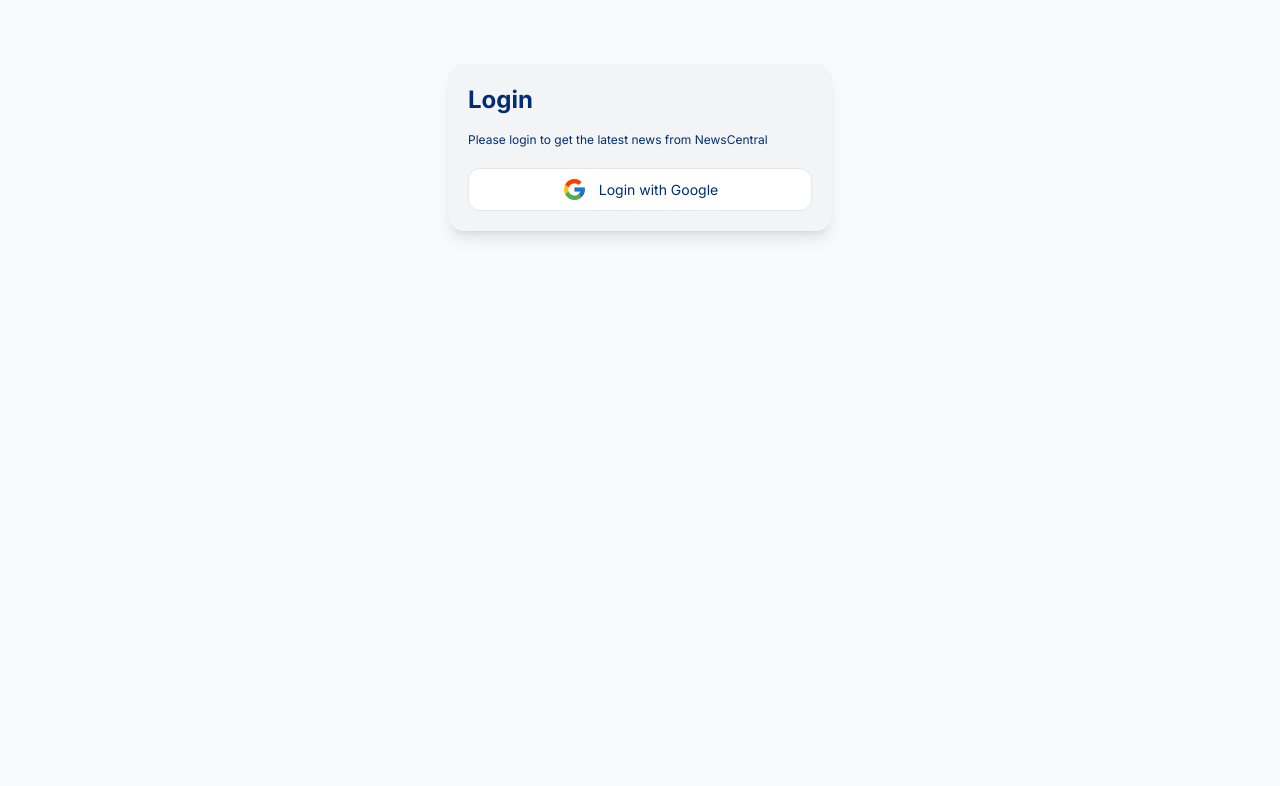
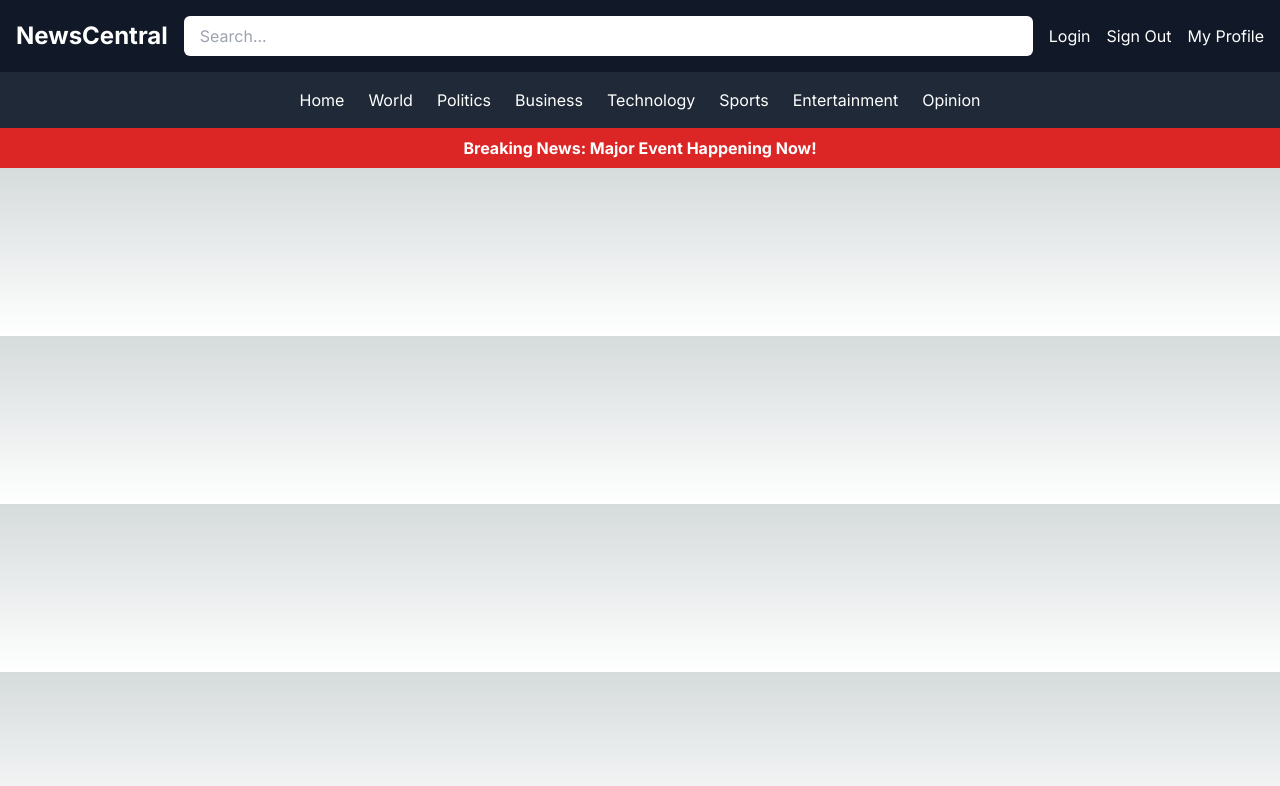
Before and after one commit to shubham704/news-central, a Next.js app: page /main-page in a window 1280 px wide. Shown: the top 786 px of the page. Built offline with nearby package versions, Linux system fonts and the light colour scheme; no server answers.

Commit message:
main page header

```diff
--- a/app/main-page/_utils/auth-context.js
+++ b/app/login-page/_utils/auth-context.js
@@ -15,7 +15,7 @@ const AuthContext = createContext();
 export const AuthContextProvider = ({ children }) => {
   const [user, setUser] = useState(null);
 
-  const gitHubSignIn = () => {
+  const githubSignIn = () => {
     const provider = new GoogleAuthProvider();
     return signInWithPopup(auth, provider);
   };
@@ -32,7 +32,7 @@ export const AuthContextProvider = ({ children }) => {
   }, [user]);
 
   return (
-    <AuthContext.Provider value={{ user, gitHubSignIn, firebaseSignOut }}>
+    <AuthContext.Provider value={{ user, githubSignIn, firebaseSignOut }}>
       {children}
     </AuthContext.Provider>
   );
--- /dev/null
+++ b/app/login-page/page.js
@@ -0,0 +1,62 @@
+"use client";
+
+import { useUserAuth } from "./_utils/auth-context.js";
+import { useEffect, useState } from "react";
+export default function Home() {
+// Import the useUserAuth hook
+
+  const {githubSignIn} = useUserAuth();
+
+  async function SignIn() {
+    try {
+      await githubSignIn();
+      window.location.href = "./main-page/"; // Redirect to shopping list after successful login
+    } catch (error) {
+      console.log(error);
+    }
+  }
+  return (
+<main>
+      <section className="bg-gray-50 min-h-screen flex items-start justify-center p-5">
+        <div className="bg-gray-100 flex flex-col rounded-2xl shadow-lg max-w-sm w-full p-5 mt-11">
+          <div className="text-left">
+            <h2 className="font-bold text-2xl text-[#002D74]">Login</h2>
+            <p className="text-xs mt-4 text-[#002D74]">
+              Please login to get the latest news from NewsCentral
+            </p>
+          </div>
+
+          <button
+            onClick={SignIn}
+            className="bg-white border py-2 w-full rounded-xl mt-5 flex justify-center items-center text-sm hover:scale-105 duration-300 text-[#002D74]"
+          >
+            <svg
+              className="mr-3"
+              xmlns="http://www.w3.org/2000/svg"
+              viewBox="0 0 48 48"
+              width="25px"
+            >
+              <path
+                fill="#FFC107"
+                d="M43.611,20.083H42V20H24v8h11.303c-1.649,4.657-6.08,8-11.303,8c-6.627,0-12-5.373-12-12c0-6.627,5.373-12,12-12c3.059,0,5.842,1.154,7.961,3.039l5.657-5.657C34.046,6.053,29.268,4,24,4C12.955,4,4,12.955,4,24c0,11.045,8.955,20,20,20c11.045,0,20-8.955,20-20C44,22.659,43.862,21.35,43.611,20.083z"
+              />
+              <path
+                fill="#FF3D00"
+                d="M6.306,14.691l6.571,4.819C14.655,15.108,18.961,12,24,12c3.059,0,5.842,1.154,7.961,3.039l5.657-5.657C34.046,6.053,29.268,4,24,4C16.318,4,9.656,8.337,6.306,14.691z"
+              />
+              <path
+                fill="#4CAF50"
+                d="M24,44c5.166,0,9.86-1.977,13.409-5.192l-6.19-5.238C29.211,35.091,26.715,36,24,36c-5.202,0-9.619-3.317-11.283-7.946l-6.522,5.025C9.505,39.556,16.227,44,24,44z"
+              />
+              <path
+                fill="#1976D2"
+                d="M43.611,20.083H42V20H24v8h11.303c-0.792,2.237-2.231,4.166-4.087,5.571c0.001-0.001,0.002-0.001,0.003-0.002l6.19,5.238C36.971,39.205,44,34,44,24C44,22.659,43.862,21.35,43.611,20.083z"
+              />
+            </svg>
+            Login with Google
+          </button>
+        </div>
+      </section>
+    </main>
+  );
+}
--- /dev/null
+++ b/app/main-page/header.js
@@ -0,0 +1,35 @@
+const Header = () => {
+    return (
+        <main>
+            <header class="bg-gray-800 text-white">
+        <div class="flex justify-between items-center p-4 bg-gray-900">
+            <div class="text-2xl font-bold">NewsCentral</div>
+            <div class="flex-grow mx-4">
+                <input type="text" placeholder="Search..." class="w-full px-4 py-2 rounded-md text-gray-900" />
+            </div>
+            <div class="flex space-x-4">
+                <a href="#" class="hover:underline">Login</a>
+                <a href="#" class="hover:underline">Sign Out</a>
+                <a href="#" class="hover:underline">My Profile</a>
+            </div>
+        </div>
+        <nav class="bg-gray-800">
+            <div class="flex justify-center space-x-6 p-4">
+                <a href="#" class="hover:text-gray-400">Home</a>
+                <a href="#" class="hover:text-gray-400">World</a>
+                <a href="#" class="hover:text-gray-400">Politics</a>
+                <a href="#" class="hover:text-gray-400">Business</a>
+                <a href="#" class="hover:text-gray-400">Technology</a>
+                <a href="#" class="hover:text-gray-400">Sports</a>
+                <a href="#" class="hover:text-gray-400">Entertainment</a>
+                <a href="#" class="hover:text-gray-400">Opinion</a>
+            </div>
+        </nav>
+        <div class="bg-red-600 text-white text-center py-2 font-bold">
+            Breaking News: Major Event Happening Now!
+        </div>
+    </header>
+        </main>
+    );
+}
+export default Header;
--- a/app/main-page/page.js
+++ b/app/main-page/page.js
@@ -1,62 +1,10 @@
-"use client";
+import Header from "./header";
 
-import { useUserAuth } from "./_utils/auth-context.js";
-import { useEffect, useState } from "react";
-export default function Home() {
-// Import the useUserAuth hook
+export default function MainPage(){
+    return (
+        <div className="main-page">
+            <Header></Header>
 
-  const { user, googleSignIn, firebaseSignOut } = useUserAuth();
-
-  async function SignIn() {
-    try {
-      await googleSignIn();
-      window.location.href = "./week-9/shopping-list/"; // Redirect to shopping list after successful login
-    } catch (error) {
-      console.log(error);
-    }
-  }
-  return (
-<main>
-      <section className="bg-gray-50 min-h-screen flex items-start justify-center p-5">
-        <div className="bg-gray-100 flex flex-col rounded-2xl shadow-lg max-w-sm w-full p-5 mt-11">
-          <div className="text-left">
-            <h2 className="font-bold text-2xl text-[#002D74]">Login</h2>
-            <p className="text-xs mt-4 text-[#002D74]">
-              Please login to get the latest news from NewsCentral
-            </p>
-          </div>
-
-          <button
-            onClick={SignIn}
-            className="bg-white border py-2 w-full rounded-xl mt-5 flex justify-center items-center text-sm hover:scale-105 duration-300 text-[#002D74]"
-          >
-            <svg
-              className="mr-3"
-              xmlns="http://www.w3.org/2000/svg"
-              viewBox="0 0 48 48"
-              width="25px"
-            >
-              <path
-                fill="#FFC107"
-                d="M43.611,20.083H42V20H24v8h11.303c-1.649,4.657-6.08,8-11.303,8c-6.627,0-12-5.373-12-12c0-6.627,5.373-12,12-12c3.059,0,5.842,1.154,7.961,3.039l5.657-5.657C34.046,6.053,29.268,4,24,4C12.955,4,4,12.955,4,24c0,11.045,8.955,20,20,20c11.045,0,20-8.955,20-20C44,22.659,43.862,21.35,43.611,20.083z"
-              />
-              <path
-                fill="#FF3D00"
-                d="M6.306,14.691l6.571,4.819C14.655,15.108,18.961,12,24,12c3.059,0,5.842,1.154,7.961,3.039l5.657-5.657C34.046,6.053,29.268,4,24,4C16.318,4,9.656,8.337,6.306,14.691z"
-              />
-              <path
-                fill="#4CAF50"
-                d="M24,44c5.166,0,9.86-1.977,13.409-5.192l-6.19-5.238C29.211,35.091,26.715,36,24,36c-5.202,0-9.619-3.317-11.283-7.946l-6.522,5.025C9.505,39.556,16.227,44,24,44z"
-              />
-              <path
-                fill="#1976D2"
-                d="M43.611,20.083H42V20H24v8h11.303c-0.792,2.237-2.231,4.166-4.087,5.571c0.001-0.001,0.002-0.001,0.003-0.002l6.19,5.238C36.971,39.205,44,34,44,24C44,22.659,43.862,21.35,43.611,20.083z"
-              />
-            </svg>
-            Login with Google
-          </button>
         </div>
-      </section>
-    </main>
-  );
+    );
 }
--- a/app/page.js
+++ b/app/page.js
@@ -5,7 +5,7 @@ export default function Home() {
     <main>
       <h1>CPRG 306: Web Development 2 - Final </h1>
       <h2>
-        <a href="./main-page/">Proceed to NewsCentral</a>
+        <a href="./login-page/">Proceed to NewsCentral</a>
       </h2>
     </main>
   );
```
Also changed, not shown: app/login-page/_utils/firebase.js (renamed from app/main-page/_utils/firebase.js), app/login-page/layout.js (renamed from app/main-page/layout.js).
